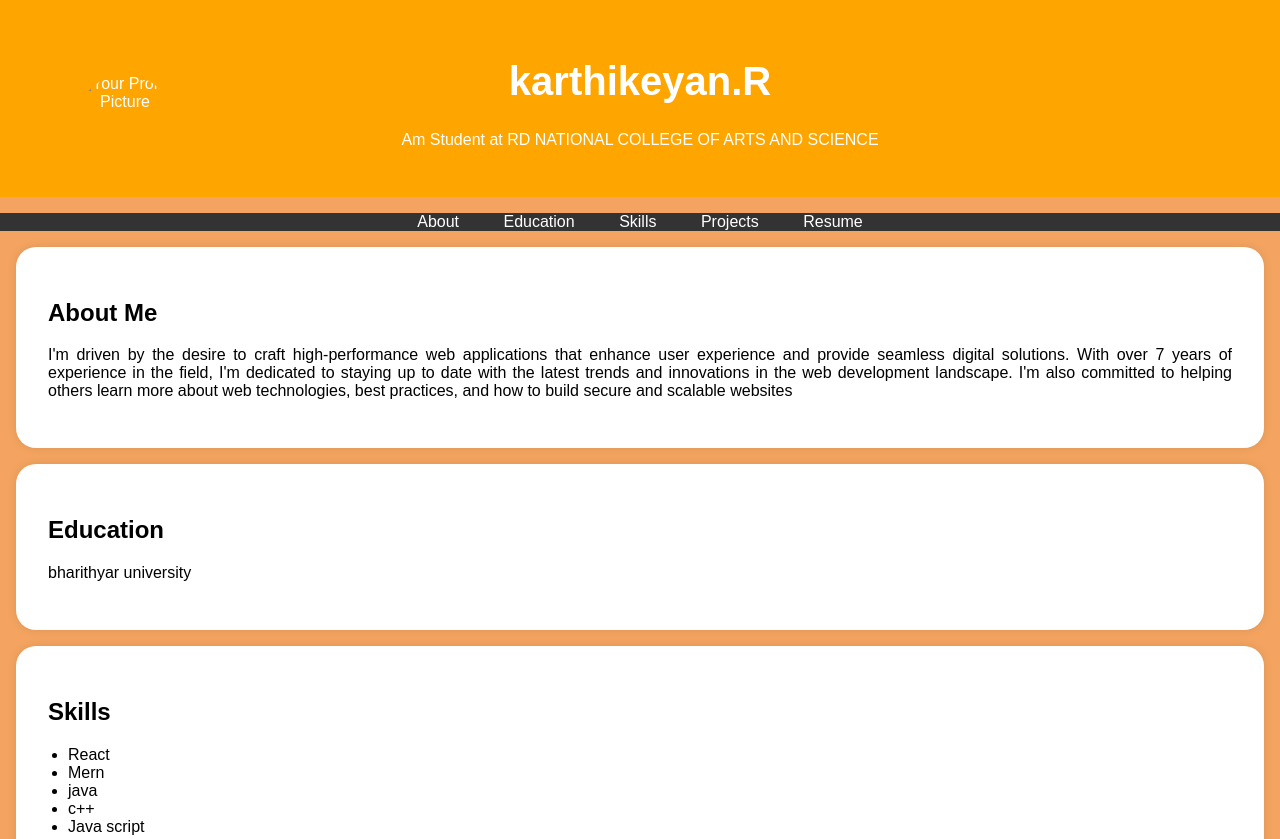
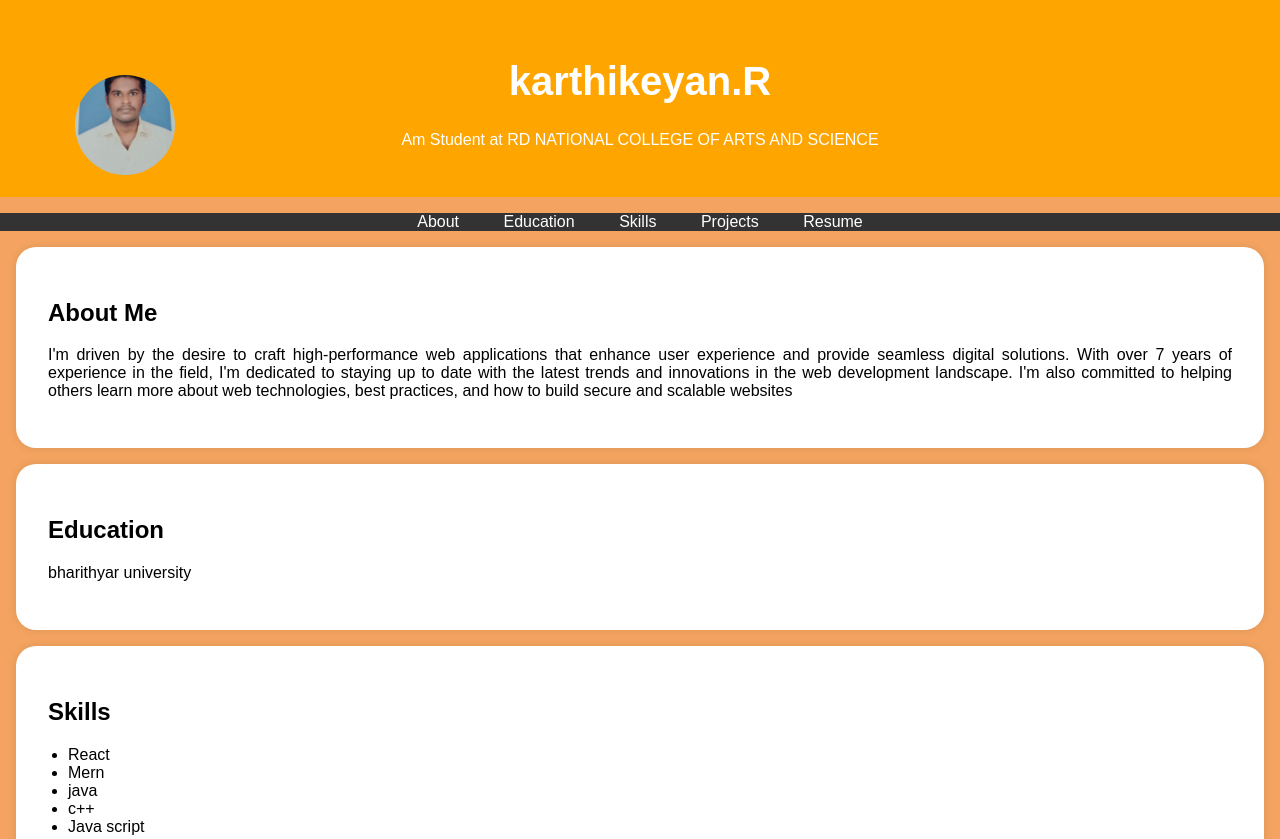
Before and after one commit to R-KARTHI-KEYAN/portfolio, a plain HTML site: page index.html in a window 1280 px wide. Shown: the top 839 px of the page. Drawn offline with Linux system fonts and the light colour scheme.

Commit message:
Update index.html

```diff
--- a/index.html
+++ b/index.html
@@ -95,7 +95,7 @@
     <header>
         <div class="header-content">
             <!-- Add your profile picture here -->
-            <img src="" alt="Your Profile Picture" class="profile-picture">
+            <img src="WhatsApp Image 2025-03-19 at 10.38.23 AM.jpeg" alt="Your Profile Picture" class="profile-picture">
             <h1>karthikeyan.R</h1>
             <p>Am Student at RD NATIONAL COLLEGE OF ARTS AND SCIENCE</p>
         </div>
```
